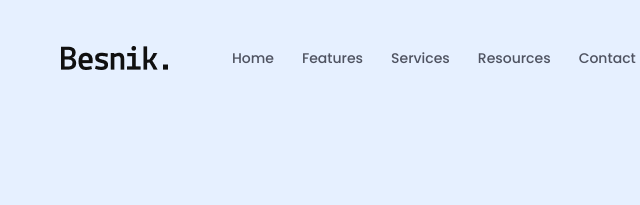
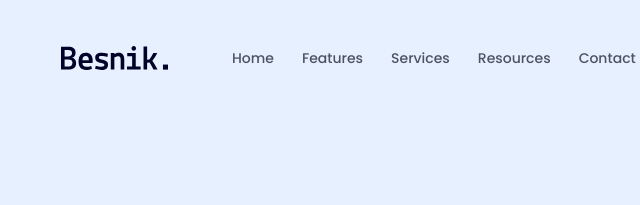
Before and after one commit to thotvte/f8-htmlcss-01, a plain HTML site: page index.html in a window 1280 px wide. Shown: the top 205 px of the page, 24-664 px from the left. Drawn offline with Linux system fonts and the light colour scheme; files whose address does not match are found by name.

Commit message:
fix logo

```diff
--- a/index.html
+++ b/index.html
@@ -19,7 +19,7 @@
         <div class="content">
           <nav class="navbar">
             <!-- logo -->
-            <img src="./assets/img/logo.png" alt="Besnik." />
+            <img src="./assets/img/Logo.svg" alt="Besnik." />
             <!-- Navigation -->
             <ul>
               <li><a href="#!">Home</a></li>
```
Also changed, not shown: assets/img/Logo.svg (added).
